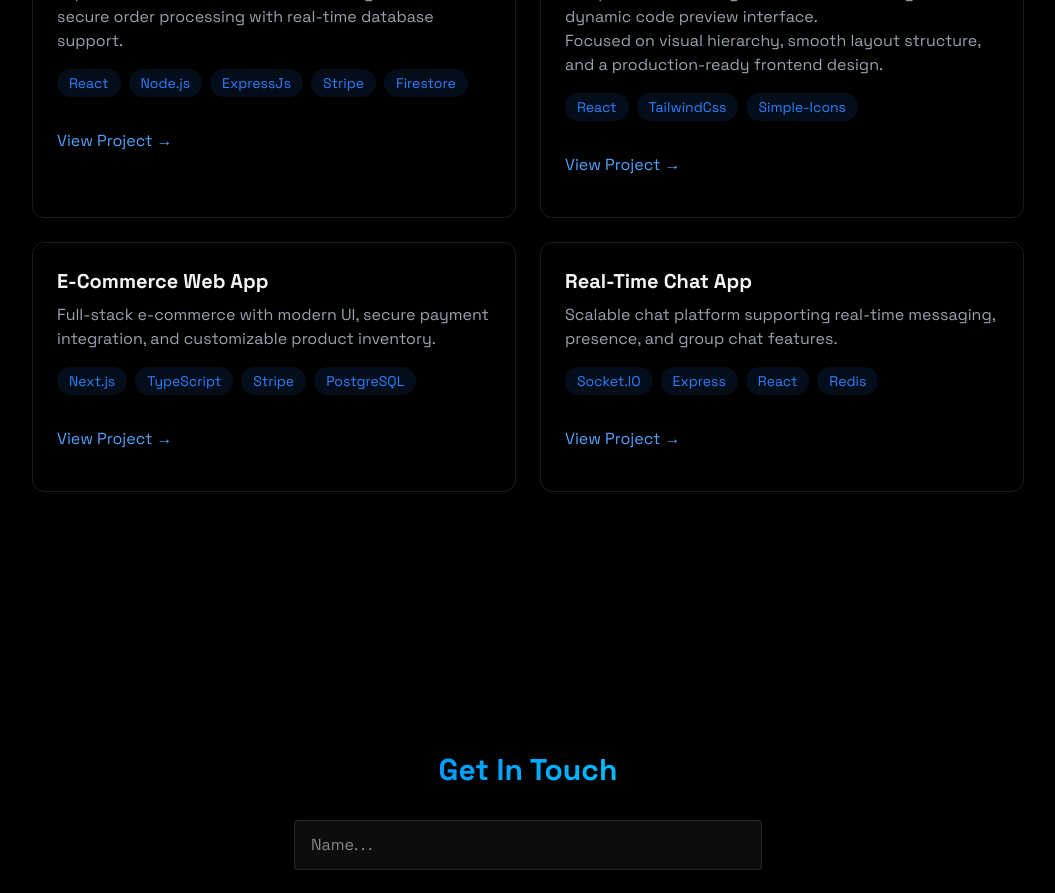
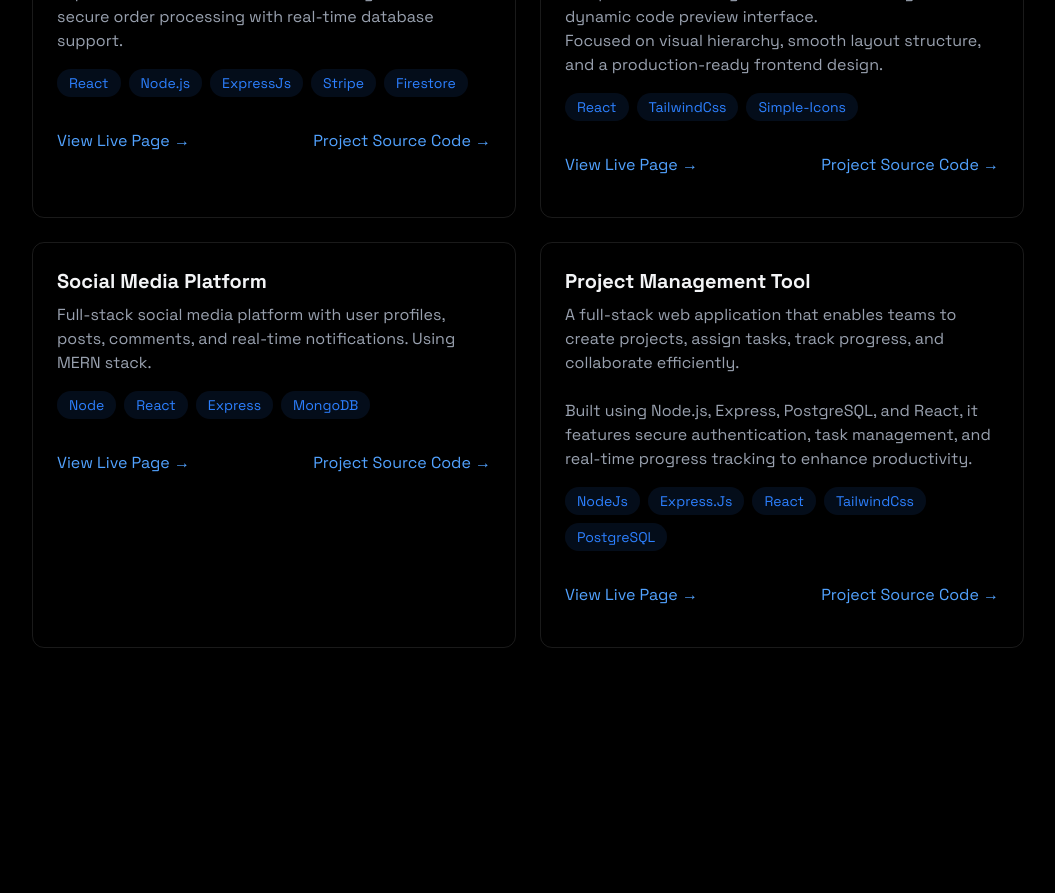
Before and after one commit to ebisatesfaye/eng.-ebisa-tesfaye, a React (Vite) app: page / in a window 1280 px wide. Shown: the part 2440-3333 px from the top of the page, without its empty margins (112-1167 px from the left). Built offline with nearby package versions, Linux system fonts and the light colour scheme.

Commit message:
message contact form updated

```diff
--- a/package.json
+++ b/package.json
@@ -10,11 +10,11 @@
     "lint": "eslint .",
     "preview": "vite preview",
     "predeploy": "npm run build",
-    "deploy":"gh-pages -d dist"
+    "deploy": "gh-pages -d dist"
   },
   "dependencies": {
+    "@emailjs/browser": "^4.4.1",
     "@tailwindcss/vite": "^4.1.16",
-    "emailjs-com": "^3.2.0",
     "react": "^19.1.1",
     "react-dom": "^19.1.1",
     "tailwindcss": "^4.1.16"
--- a/src/components/sections/Contact.jsx
+++ b/src/components/sections/Contact.jsx
@@ -1,18 +1,22 @@
 import { useState } from "react";
-import {RevealOnScroll} from "../RevealOnScroll";
-import emailjs from 'emailjs-com'
+import { RevealOnScroll } from "../RevealOnScroll";
+import emailjs from "@emailjs/browser";
 export const Contact = () => {
 
-    const [formData, setFormData] = useState({name:"",email:"",message:""})
+    const [formData, setFormData] = useState({ name: "", email: "", message: "" })
 
 
     const handleSubmit = (e) => {
         e.preventDefault();
 
-            emailjs.sendForm(import.meta.env.VITE_SERVICE_ID,import.meta.env.VITE_TEMPLATE_ID,e.target,import.meta.env.VITE_PUBLIC_KEY).then((result) => {
+        emailjs.sendForm(
+            import.meta.env.VITE_SERVICE_ID,
+            import.meta.env.VITE_TEMPLATE_ID, e.target,
+            import.meta.env.VITE_PUBLIC_KEY)
+            .then((result) => {
                 alert("Messege Sent!");
-                setFormData({name:"",email:"",message:""});
-            }).catch(() => alert("Oops! Something went wrong. Please try again."));
+                setFormData({ name: "", email: "", message: "" });
+            }).catch(() => alert(`Oops! Something went wrong. Please try again. ${import.meta.env.VITE_TEST}`));
     }
 
     return (
@@ -22,7 +26,7 @@ export const Contact = () => {
                     <h2 className="text-3xl font-bold mb-8 bg-gradient-to-r from-blue-500 to-cyan-400 bg-clip-text text-transparent text-center">
                         Get In Touch
                     </h2>
-                    <form  className="space-y-6" onSubmit={handleSubmit}>
+                    <form className="space-y-6" onSubmit={handleSubmit}>
                         <div className="relative">
                             <input
                                 type="text"
@@ -32,7 +36,7 @@ export const Contact = () => {
                                 required
                                 className="w-full bg-white/5 border border-white/10 rounded px-4 py-3 text-white transition focus:outline-none focus:border-blue-500 focus:bg-blue-500/5"
                                 placeholder="Name. . ."
-                            onChange={(e) => setFormData({...formData, name: e.target.value})}
+                                onChange={(e) => setFormData({ ...formData, name: e.target.value })}
                             />
                         </div>
                         <div className="relative">
@@ -44,7 +48,7 @@ export const Contact = () => {
                                 required
                                 className="w-full bg-white/5 border border-white/10 rounded px-4 py-3 text-white transition focus:outline-none focus:border-blue-500 focus:bg-blue-500/5"
                                 placeholder="example@gmail.com"
-                            onChange={(e) => setFormData({...formData, email: e.target.value})}
+                                onChange={(e) => setFormData({ ...formData, email: e.target.value })}
                             />
                         </div>
                         <div className="relative">
@@ -56,7 +60,7 @@ export const Contact = () => {
                                 rows={5}
                                 className="w-full bg-white/5 border border-white/10 rounded px-4 py-3 text-white transition focus:outline-none focus:border-blue-500 focus:bg-blue-500/5"
                                 placeholder="Your Message . . . "
-                            onChange={(e) => setFormData({...formData, message: e.target.value})}
+                                onChange={(e) => setFormData({ ...formData, message: e.target.value })}
                             />
                         </div>
 
--- a/src/components/sections/Projects.jsx
+++ b/src/components/sections/Projects.jsx
@@ -12,6 +12,7 @@ export const Projects = () => {
             Featured Projects
           </h2>
           <div className="grid grid-cols-1 md:grid-cols-2 gap-6">
+
             <div className="p-6 rounded-xl border border-white/10 hover:-translate-y-1 hover:border-blue-500/30 hover:shadow-[0_2px_8px_rgba(59,130,246,0.2)] transition">
               <h3 className="text-xl font-bold mb-2"> Amazon Clone E-Commerce</h3>
               <p className="text-gray-400 mb-4">
@@ -35,10 +36,17 @@ export const Projects = () => {
                   href="https://amazonebisan.netlify.app/"
                   className="text-blue-400 hover:text-blue-300 transition-colors my-4"
                 >
-                  View Project →
+                  View Live Page →
+                </a>
+                <a
+                  href="https://github.com/ebisatesfaye/amazon-clone"
+                  className="text-blue-400 hover:text-blue-300 transition-colors my-4"
+                >
+                  Project Source Code →
                 </a>
               </div>
             </div>
+
             <div
               className="
               glass p-6 rounded-xl border border-white/10
@@ -75,7 +83,13 @@ export const Projects = () => {
                   href="https://modern-ux-ui-website-beryl.vercel.app/"
                   className="text-blue-400 hover:text-blue-300 transition-colors my-4"
                 >
-                  View Project →
+                  View Live Page →
+                </a>
+                <a
+                  href="https://github.com/ebisatesfaye/modern-ux-ui-website"
+                  className="text-blue-400 hover:text-blue-300 transition-colors my-4"
+                >
+                  Project Source Code →
                 </a>
               </div>
             </div>
@@ -88,13 +102,13 @@ export const Projects = () => {
               transition-all
             "
             >
-              <h3 className="text-xl font-bold mb-2">E-Commerce Web App</h3>
+              <h3 className="text-xl font-bold mb-2">Social Media Platform</h3>
               <p className="text-gray-400 mb-4">
-                Full-stack e-commerce with modern UI, secure payment
-                integration, and customizable product inventory.
+                Full-stack social media platform with user profiles, posts, comments, and real-time notifications.
+                Using MERN stack.
               </p>
               <div className="flex flex-wrap gap-2 mb-4">
-                {["Next.js", "TypeScript", "Stripe", "PostgreSQL"].map(
+                {["Node", "React", "Express", "MongoDB"].map(
                   (tech) => (
                     <span
                       key={tech}
@@ -113,10 +127,16 @@ export const Projects = () => {
               </div>
               <div className="flex justify-between items-center">
                 <a
-                  href="#"
+                  href="https://social-midia-platform.vercel.app/"
                   className="text-blue-400 hover:text-blue-300 transition-colors my-4"
                 >
-                  View Project →
+                  View Live Page →
+                </a>
+                <a
+                  href="https://github.com/ebisatesfaye/CodeAlpha_Social_Midia_Platform"
+                  className="text-blue-400 hover:text-blue-300 transition-colors my-4"
+                >
+                  Project Source Code →
                 </a>
               </div>
             </div>
@@ -129,13 +149,18 @@ export const Projects = () => {
               transition-all
             "
             >
-              <h3 className="text-xl font-bold mb-2">Real-Time Chat App</h3>
+              <h3 className="text-xl font-bold mb-2">Project Management Tool</h3>
               <p className="text-gray-400 mb-4">
-                Scalable chat platform supporting real-time messaging, presence,
-                and group chat features.
+                <p>A full-stack web application that enables teams to create projects, assign tasks, track progress, and collaborate efficiently.</p><br />
+
+
+                <p>
+                  Built using Node.js, Express, PostgreSQL, and React, it features secure authentication, task management, and real-time progress tracking to enhance productivity.
+                </p>
               </p>
+
               <div className="flex flex-wrap gap-2 mb-4">
-                {["Socket.IO", "Express", "React", "Redis"].map((tech, key) => (
+                {["NodeJs", "Express.Js", "React", "TailwindCss", "PostgreSQL"].map((tech, key) => (
                   <span
                     key={key}
                     className="
@@ -155,7 +180,13 @@ export const Projects = () => {
                   href="#"
                   className="text-blue-400 hover:text-blue-300 transition-colors my-4"
                 >
-                  View Project →
+                  View Live Page →
+                </a>
+                <a
+                  href="https://github.com/ebisatesfaye/CodeAlpha_Project-Management/tree/main"
+                  className="text-blue-400 hover:text-blue-300 transition-colors my-4"
+                >
+                  Project Source Code →
                 </a>
               </div>
             </div>
```
Also changed, not shown: 1 other file (tests, documents, lock files or other folders). Lines whose indentation alone changed are shown as unchanged.
